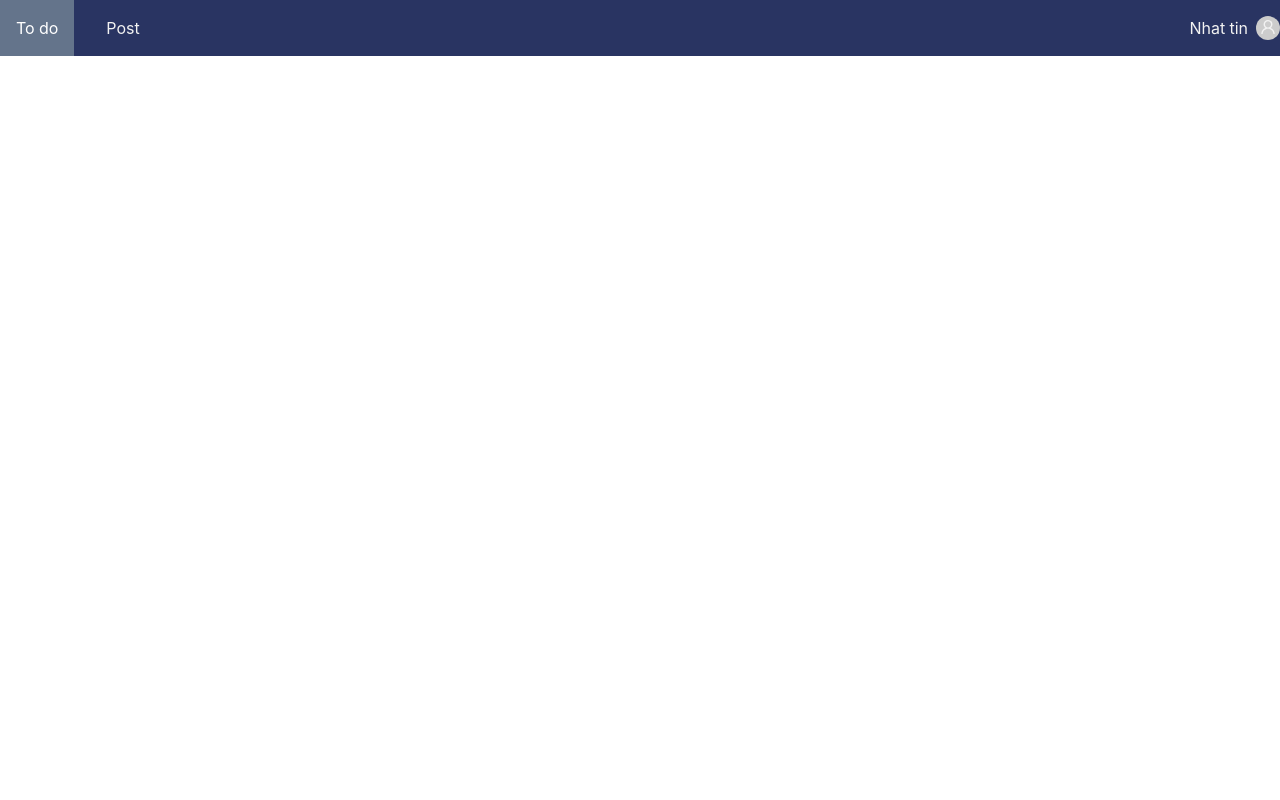
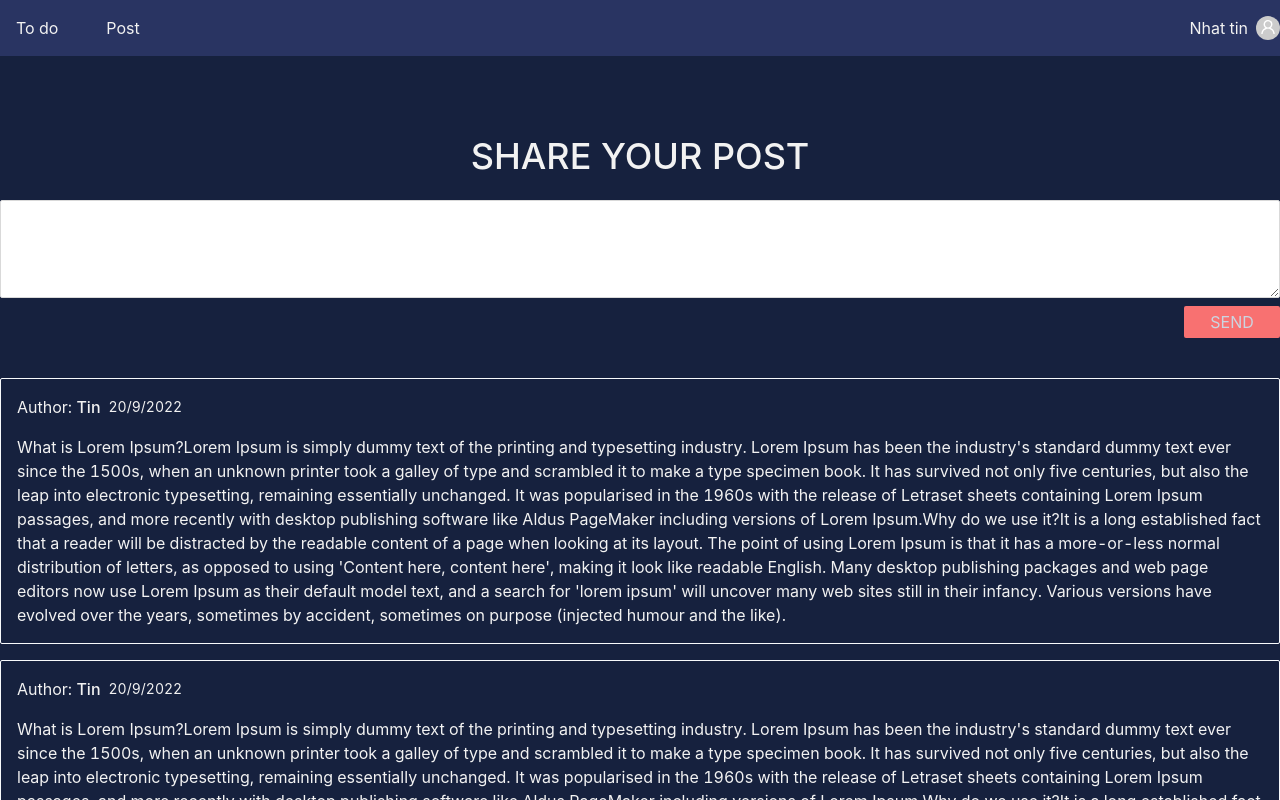
Before and after one commit to tinnhat/todo-list-fe, a React (Create React App) app: page /post in a window 1280 px wide. Shown: the top 800 px of the page. Built offline with nearby package versions, Linux system fonts and the light colour scheme.

Commit message:
update UI post

```diff
--- a/src/App.css
+++ b/src/App.css
@@ -5,8 +5,12 @@
   padding: 0;
   margin: 0;
   box-sizing: border-box;
+
+  font-size: 1rem;
+}
+body,
+html {
   color: #f2f2f2;
-  font-size: 1rem;
 }
 ul,
 li {
--- a/src/App.js
+++ b/src/App.js
@@ -3,6 +3,7 @@ import { Route, Routes } from "react-router-dom";
 import "./App.css";
 import Header from "./components/header";
 import Login from "./pages/login";
+import Post from "./pages/post";
 import Todo from "./pages/todo";
 function App() {
   return (
@@ -11,6 +12,7 @@ function App() {
       <Routes>
         <Route path="/" element={<Login />} />
         <Route path="/todo" element={<Todo />} />
+        <Route path="/post" element={<Post />} />
       </Routes>
     </main>
   );
--- a/src/components/formRegister/index.jsx
+++ b/src/components/formRegister/index.jsx
@@ -1,10 +1,64 @@
-import React from "react";
+import React, { useState } from "react";
 import PropTypes from "prop-types";
-import { Input } from "antd";
+import { Input, Modal, Upload } from "antd";
+import { PlusOutlined } from "@ant-design/icons";
+import openNotificationWithIcon from "../notification/notification";
+const getBase64 = (file) =>
+  new Promise((resolve, reject) => {
+    const reader = new FileReader();
+    reader.readAsDataURL(file);
+
+    reader.onload = () => resolve(reader.result);
+
+    reader.onerror = (error) => reject(error);
+  });
+const uploadButton = (
+  <div>
+    <PlusOutlined />
+    <div
+      style={{
+        marginTop: 8,
+      }}
+    >
+      Upload
+    </div>
+  </div>
+);
 function FormRegister(props) {
   const { setForgotPass } = props;
+  const [previewOpen, setPreviewOpen] = useState(false);
+  const [previewImage, setPreviewImage] = useState("");
+  const [previewTitle, setPreviewTitle] = useState("");
+  const [fileList, setFileList] = useState([]);
+  const handleCancel = () => setPreviewOpen(false);
+  const handlePreview = async (file) => {
+    if (!file.url && !file.preview) {
+      file.preview = await getBase64(file.originFileObj);
+    }
+
+    setPreviewImage(file.url || file.preview);
+    setPreviewOpen(true);
+    setPreviewTitle(
+      file.name || file.url.substring(file.url.lastIndexOf("/") + 1)
+    );
+  };
+
+  const handleChange = ({ fileList: newFileList }) => {
+    if (newFileList[0].type === "png" || newFileList[0].type === "jpg") {
+      setFileList(newFileList);
+    } else {
+      openNotificationWithIcon(
+        "success",
+        "Invalid file type",
+        "only file PNG or JPEG images are supported"
+      );
+    }
+  };
   return (
     <div className="bg-[#30475E] p-4">
+      <div className="mb-4">
+        <Input placeholder="Fullname" />
+      </div>
       <div className="mb-4">
         <Input placeholder="Username" />
       </div>
@@ -20,6 +74,30 @@ function FormRegister(props) {
       <div className="mb-4">
         <Input placeholder="RePassword" type="password" />
       </div>
+      <>
+        <Upload
+          listType="picture-card"
+          onPreview={handlePreview}
+          onChange={handleChange}
+          maxCount={1}
+        >
+          {uploadButton}
+        </Upload>
+        <Modal
+          open={previewOpen}
+          title={previewTitle}
+          footer={null}
+          onCancel={handleCancel}
+        >
+          <img
+            alt="example"
+            style={{
+              width: "100%",
+            }}
+            src={previewImage}
+          />
+        </Modal>
+      </>
       <a
         className="text-sm text-gray-300 hover:text-gray-100"
         onClick={() => setForgotPass(true)}
--- /dev/null
+++ b/src/components/notification/notification.jsx
@@ -0,0 +1,8 @@
+import { notification } from "antd";
+//type error,warning,success
+export default function openNotificationWithIcon(type, message, description) {
+  notification[type]({
+    message: message,
+    description: description,
+  });
+}
--- /dev/null
+++ b/src/pages/post/index.jsx
@@ -0,0 +1,36 @@
+import React from "react";
+import PropTypes from "prop-types";
+import TextArea from "antd/lib/input/TextArea";
+import { Button } from "antd";
+import ItemPost from "./item";
+
+function Post(props) {
+  return (
+    <div className="bg-[#16213E]">
+      <div className="container mx-auto">
+        <div className="pt-20 text-center">
+          <p className=" text-4xl uppercase font-medium">Share your post</p>
+        </div>
+        <div className="mt-6 text-right">
+          <TextArea rows={4} />
+          <Button className="mt-2 bg-red-400 text-slate-300 uppercase w-24 hover:bg-red-500 border-none hover:text-white transition-all">
+            Send
+          </Button>
+        </div>
+        <div className="flex items-center justify-center flex-col mt-10">
+          <ItemPost />
+          <ItemPost />
+          <ItemPost />
+          <ItemPost />
+          <ItemPost />
+          <ItemPost />
+          <ItemPost />
+        </div>
+      </div>
+    </div>
+  );
+}
+
+Post.propTypes = {};
+
+export default Post;
--- /dev/null
+++ b/src/pages/post/item/index.jsx
@@ -0,0 +1,40 @@
+import React from "react";
+import PropTypes from "prop-types";
+
+function ItemPost(props) {
+  const { author, time, content } = props;
+  return (
+    <div className="box rounded-sm w-full border border-slate-50 border-solid p-4 mb-4">
+      <div className="flex items-center mb-4">
+        <p className="">
+          Author: <span className="font-medium">Tin</span>
+        </p>
+        <p className="ml-2 text-sm">20/9/2022</p>
+      </div>
+      <p>
+        What is Lorem Ipsum?Lorem Ipsum is simply dummy text of the printing and
+        typesetting industry. Lorem Ipsum has been the industry's standard dummy
+        text ever since the 1500s, when an unknown printer took a galley of type
+        and scrambled it to make a type specimen book. It has survived not only
+        five centuries, but also the leap into electronic typesetting, remaining
+        essentially unchanged. It was popularised in the 1960s with the release
+        of Letraset sheets containing Lorem Ipsum passages, and more recently
+        with desktop publishing software like Aldus PageMaker including versions
+        of Lorem Ipsum.Why do we use it?It is a long established fact that a
+        reader will be distracted by the readable content of a page when looking
+        at its layout. The point of using Lorem Ipsum is that it has a
+        more-or-less normal distribution of letters, as opposed to using
+        'Content here, content here', making it look like readable English. Many
+        desktop publishing packages and web page editors now use Lorem Ipsum as
+        their default model text, and a search for 'lorem ipsum' will uncover
+        many web sites still in their infancy. Various versions have evolved
+        over the years, sometimes by accident, sometimes on purpose (injected
+        humour and the like).
+      </p>
+    </div>
+  );
+}
+
+ItemPost.propTypes = {};
+
+export default ItemPost;
```
